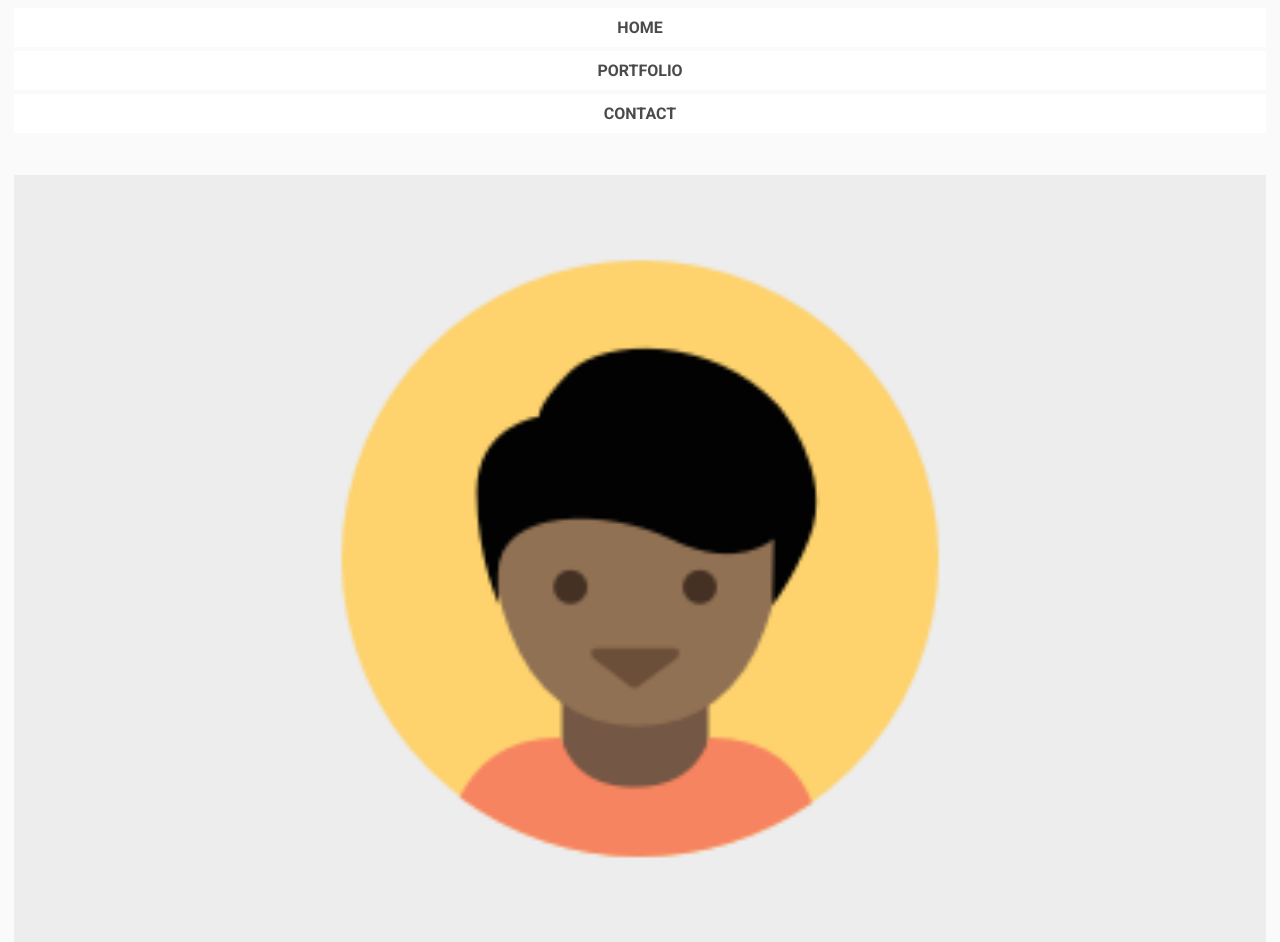
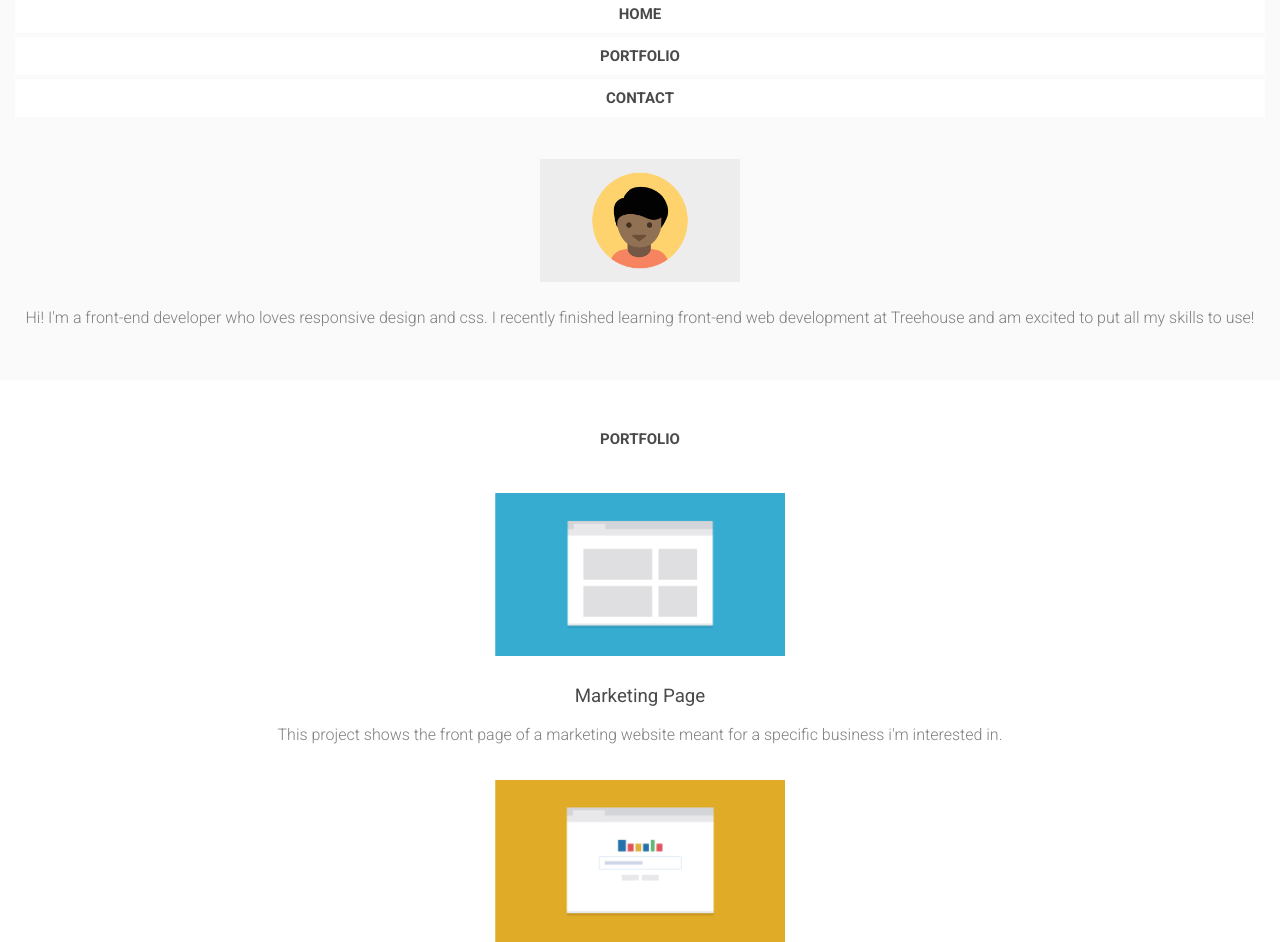
Before and after one commit to jemmabayley/techdegree-project-2, a plain HTML site: page index.html in a window 1280 px wide. Shown: the part 75-1017 px from the top of the page. Drawn offline with Linux system fonts and the light colour scheme.

Commit message:
Day2 updates

```diff
--- a/css/styles.css
+++ b/css/styles.css
@@ -3,12 +3,12 @@
 body {
     background: #fafafa;
     font-family: 'Roboto', sans-serif;
-    margin-left: 14px;
-    margin-right: 14px;
+    margin: 0;
 }
 
 h1 {
     color: #4a4a4a;
+    font-size: 27px;
     text-align: center;
 }
 
@@ -28,6 +28,7 @@ nav {
 nav a {
     background: #fff;
     color: #4a4a4a;
+    font-size: 15px;
     font-weight: bold;
     margin: 2px 0;
     padding: 10px;
@@ -38,11 +39,53 @@ nav a {
 /* Header */
 
 header {
+    margin-left: 15px;
+    margin-right: 15px;
     text-align: center;
 }
 
 header img {
     margin-bottom: 5px;
     margin-top: 40px;
-    width: 100%;
+    width: 200px;
 }
+
+header p {
+    line-height: 22px;
+    font-weight: 300;
+    padding-bottom: 35px;
+}
+
+/* main */
+
+main {
+    background: #ffffff;
+}
+
+.title {
+    font-weight: bold;
+    font-size: 15px;
+    padding: 50px 10px 30px 10px;
+    text-transform: uppercase;
+}
+
+main h3 {
+    color: #4a4a4a;
+    font-weight: normal;
+    text-align: center;
+}
+
+main img {
+    display: block;
+    width: 290px;
+    margin-left: auto;
+    margin-right: auto;
+    padding-bottom: 10px;
+}
+
+main p {
+    text-align: center;
+    margin-left: 5px;
+    margin-right: 5px;
+    padding-bottom: 20px;
+}
--- a/index.html
+++ b/index.html
@@ -29,7 +29,7 @@
 
     <main>
 
-        <h3>Portfolio</h3>
+        <h3 class="title">Portfolio</h3>
 
         <div>
             <img src="images/portfolio-1.png" alt="Marketing page image">
@@ -76,8 +76,9 @@
             <p>Someone can enter in the numbers they want, and press the big blue button and get the result.</p>
         </div>
 
+    </main>
 
-        <div>
+    <section>
         <h3>Contact</h3>
         <p>If you're interested in chatting or want more information about what i've been working on, I'd love to
             hear from you!</p>
@@ -85,9 +86,7 @@
             Phone <a href="tel:+11115551234">+1 (111) 555-1234</a>
             Email <a href="mailto:email@yoursite.com">email@yoursite.com</a>
         </address>
-        </div>
-
-    </main>
+    </section>
 
     <footer>
         <h3>Student Name</h3>
```
Lines whose indentation alone changed are shown as unchanged.
